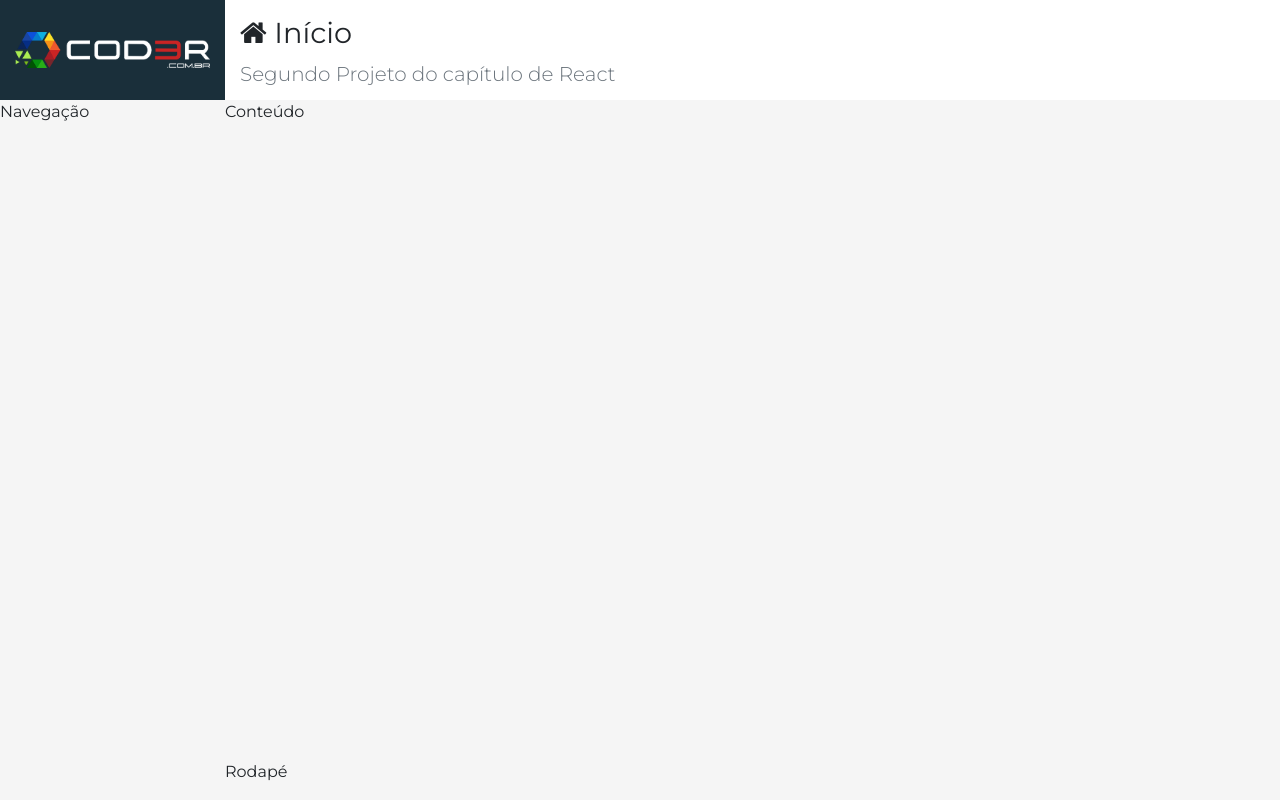
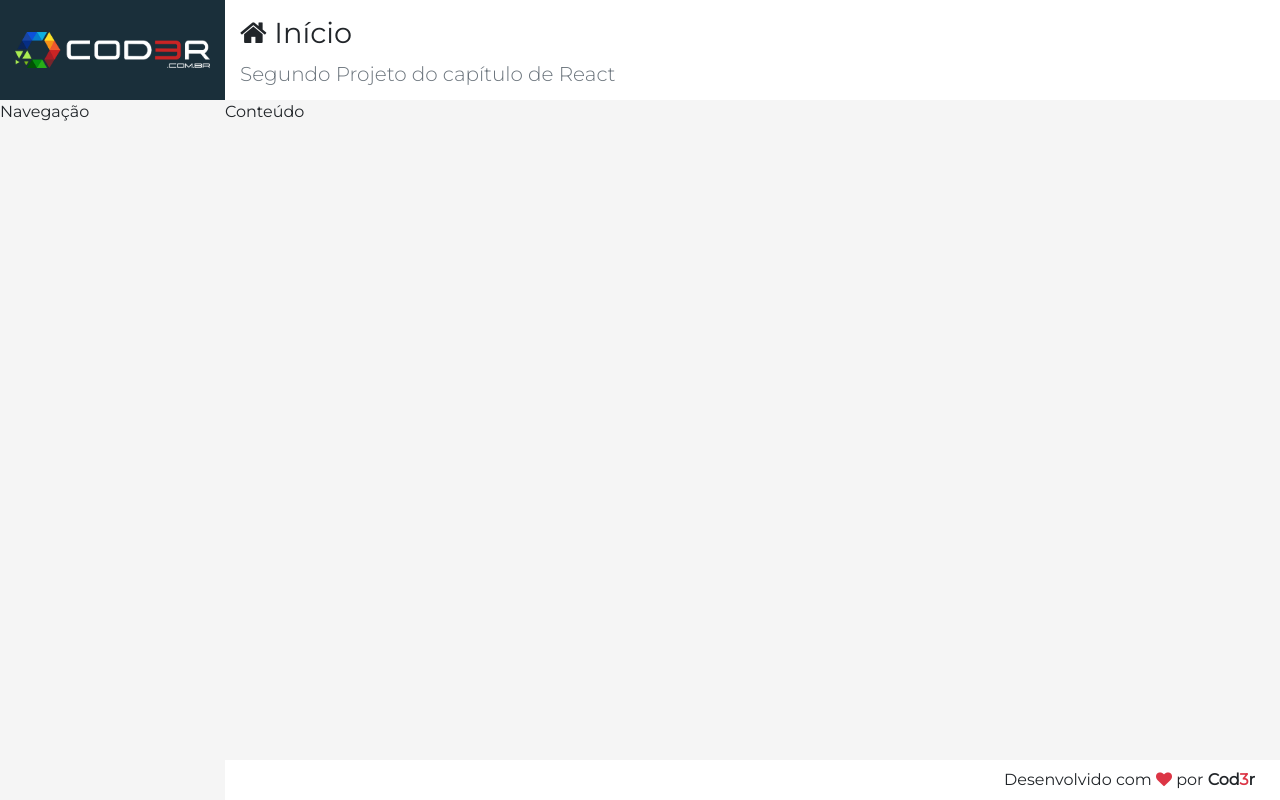
Before and after one commit to wandersonsales-dev/crud-react, a React (Create React App) app in the folder frontend/: page / in a window 1280 px wide. Built offline with nearby package versions, Linux system fonts and the light colour scheme.

Commit message:
Componente Footer

```diff
--- a/frontend/src/components/templates/Footer.css
+++ b/frontend/src/components/templates/Footer.css
@@ -0,0 +1,8 @@
+footer.footer {
+  display: flex;
+  align-items: center;
+  justify-content: flex-end;
+  padding: 0 25px;
+  background-color: #FFF;
+  box-shadow: var(--shadow);
+}
--- a/frontend/src/components/templates/Footer.jsx
+++ b/frontend/src/components/templates/Footer.jsx
@@ -4,5 +4,8 @@
 
 export default props =>
   <footer className="footer">
-    Rodapé
+    <span>
+      Desenvolvido com <i className="fa fa-heart text-danger"></i> por
+      <strong> Cod<span className="text-danger">3</span>r</strong>
+    </span>
   </footer>
```
Also changed, not shown: 1 other file (tests, documents, lock files or other folders).
